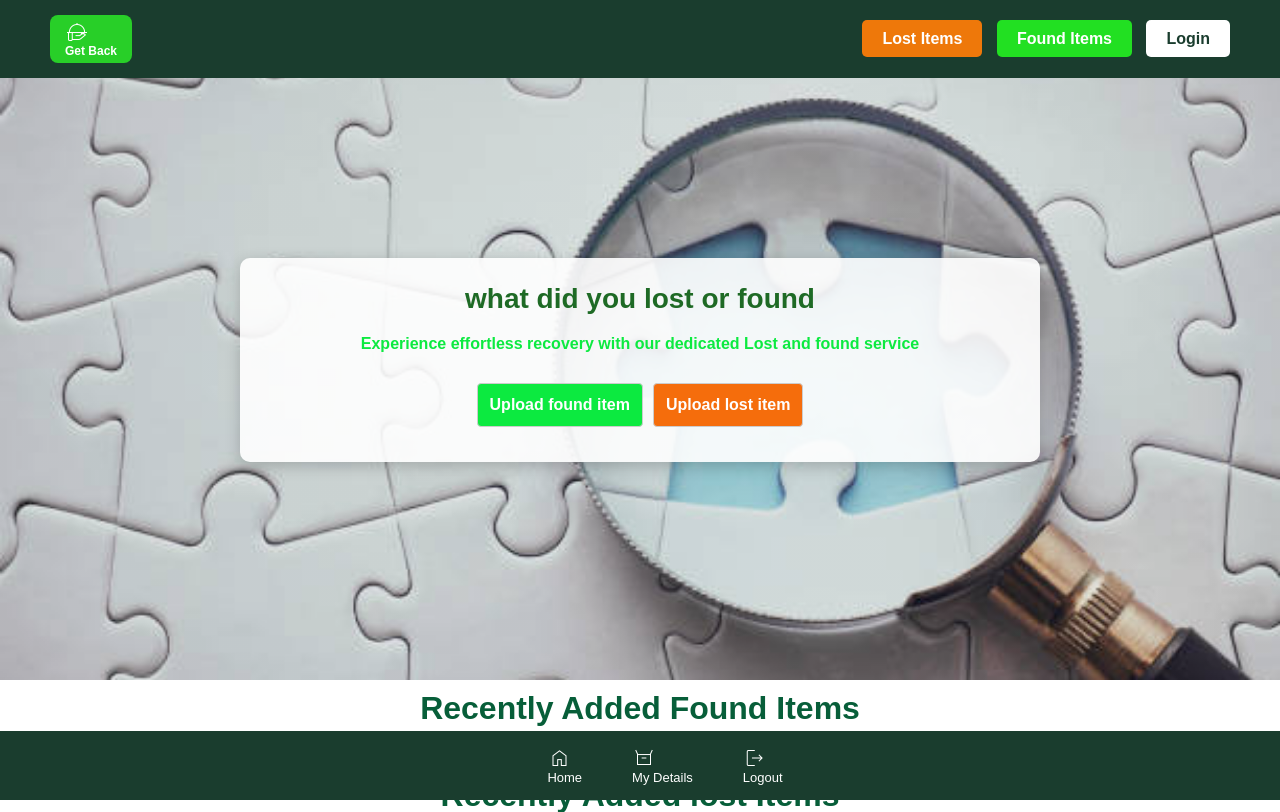
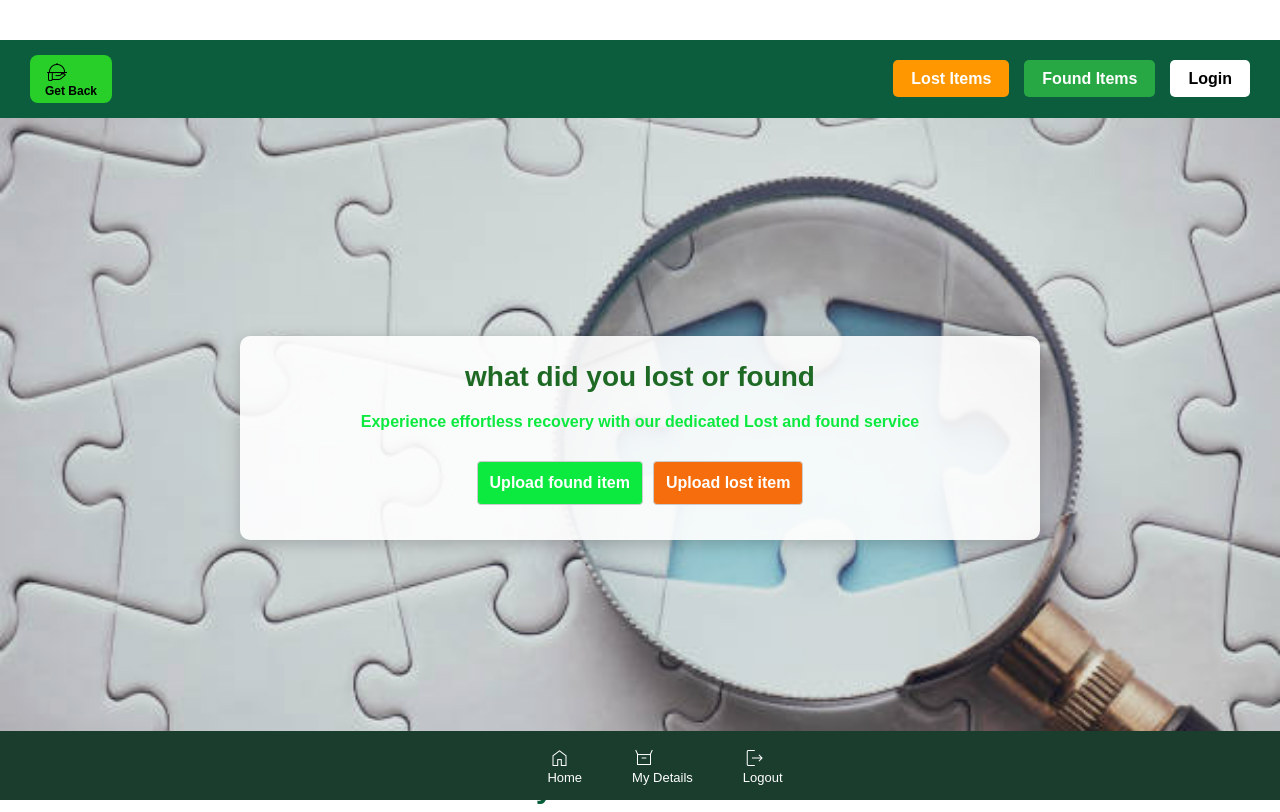
Before and after one commit to nublakp/lost-and-found, a Django app: page / in a window 1280 px wide. Shown: the top 812 px of the page. Run offline with Django 5.2, Linux system fonts and the light colour scheme; data that the repository does not hold is empty.

Commit message:
responsive navbar

```diff
--- a/lostfound/static/css/home.css
+++ b/lostfound/static/css/home.css
@@ -4,6 +4,90 @@
     padding: 0;
     box-sizing: border-box;
     font-family: Arial, sans-serif;
+}
+
+.navbar{
+    display:flex;
+    justify-content:space-between;
+    align-items:center;
+    background:#0b5d3d;
+    padding:15px 30px;
+}
+
+.logo img{
+    width:55px;
+}
+
+    .logo {
+    font-size: 12px;
+    font-weight: bold;
+    background-color: #28cf28;
+    padding: 5px 15px;
+    border-radius: 8px;
+    display: flex;
+    flex-direction: column;
+}
+
+.nav-links{
+    display:flex;
+    list-style:none;
+    gap:15px;
+}
+
+.nav-links a{
+    text-decoration:none;
+    color:white;
+    padding:10px 18px;
+    border-radius:5px;
+    font-weight:bold;
+}
+
+.lost-btn{
+    background:#ff9800;
+}
+
+.found-btn{
+    background:#28a745;
+}
+
+.login-btn{
+    background:white;
+    color:black !important;
+}
+
+.menu-toggle{
+    display:none;
+    font-size:30px;
+    color:white;
+    cursor:pointer;
+}
+
+/* Mobile */
+@media(max-width:768px){
+
+    .menu-toggle{
+        display:block;
+    }
+
+    .nav-links{
+        display:none;
+        flex-direction:column;
+        position:absolute;
+        top:80px;
+        left:0;
+        width:100%;
+        background:#0b5d3d;
+        padding:20px 0;
+        text-align:center;
+    }
+
+    .nav-links.active{
+        display:flex;
+    }
+
+    .nav-links li{
+        margin:10px 0;
+    }
 }
 
 .material-symbols-outlined {
@@ -17,43 +101,7 @@
 
 body{padding-bottom: 60px;
 padding-top: 40px;}
-/* Header */
-header {
-    position: fixed;
-    top: 0;
-    left: 0;
-    width: 100%;
-    background-color: #1a3d2e; /* Dark green */
-    display: flex;
-    justify-content: space-between;
-    align-items: center;
-    padding: 15px 50px;
-    color: white;
-}
 
-.logo {
-    font-size: 12px;
-    font-weight: bold;
-    background-color: #28cf28;
-    padding: 5px 15px;
-    border-radius: 8px;
-    display: flex;
-    flex-direction: column;
-}
-
-.btn {
-    padding: 10px 20px;
-    border: none;
-    border-radius: 5px;
-    cursor: pointer;
-    font-weight: bold;
-    margin-left: 10px;
-    text-decoration: none;
-}
-
-.btn-lost { background-color: #ee780a; color: white; }
-.btn-found { background-color: #22e022; color: white; }
-.btn-login { background-color: #fff; color: #1a3d2e; }
 
 /* Hero Section with Background Image */
 .hero {
--- a/lostfound/static/css/reportfound.css
+++ b/lostfound/static/css/reportfound.css
@@ -1,6 +1,7 @@
 body {
     font-family: 'Segoe UI', sans-serif;
-    background: linear-gradient(to right, #07825b, hsl(127, 84%, 53%));
+    /* background: linear-gradient(to right, #07825b, hsl(127, 84%, 53%)); */
+     background-color: rgb(211, 213, 215);
     margin: 0;
     padding-bottom: 70px;
 }
--- a/lostfound/static/js/home.js
+++ b/lostfound/static/js/home.js
@@ -9,3 +9,9 @@ function checkLogin() {
     }
     return true;
 }
+const menuToggle = document.getElementById("menu-toggle");
+const navLinks = document.getElementById("nav-links");
+
+menuToggle.addEventListener("click", function () {
+    navLinks.classList.toggle("active");
+});
--- a/lostfound/templates/base.html
+++ b/lostfound/templates/base.html
@@ -13,7 +13,7 @@
         <nav>
             <a href="{% url 'reportfound' %}" class="item found" onclick="return checkLogin()">Upload found item</a>
             <a href="{% url 'reportlost' %}"class="item lost" onclick="return checkLogin()">Upload lost item</a>
-            {% comment %} <a href="{% url 'home' %}" class="item home">Home</a> {% endcomment %}
+
         </nav>
     </header>
     <footer class="footer">
--- a/lostfound/templates/home.html
+++ b/lostfound/templates/home.html
@@ -10,16 +10,22 @@
     </head>
 <body>
 
-    <header>
-        <div class="logo"><span class="material-symbols-outlined">
-hand_meal
-</span>Get Back </div>
-        <nav>
-            <a href="{% url 'lost_items' %}" class="btn btn-lost">Lost Items</a>
-            <a href="{% url 'found_items' %}" class="btn btn-found">Found Items</a>
-            <a href="{% url 'login' %}" class="btn btn-login">Login</a>
-        </nav>
-    </header>
+    <nav class="navbar">
+
+    <div class="logo"><span class="material-symbols-outlined">
+         hand_meal</span>Get Back </div>
+    </div>
+
+    <div class="menu-toggle" id="menu-toggle">
+        &#9776;
+    </div>
+
+    <ul class="nav-links" id="nav-links">
+        <li><a href="{% url 'lost_items' %}" class="lost-btn">Lost Items</a></li>
+        <li><a href="{% url 'found_items' %}" class="found-btn">Found Items</a></li>
+        <li><a href="{% url 'login' %}" class="login-btn">Login</a></li>
+    </ul>
+</nav>
 
     <section class="hero">
         <div class="container">
--- a/lostfound/templates/reportlost.html
+++ b/lostfound/templates/reportlost.html
@@ -41,7 +41,7 @@
             <input type="file" name="image">
         </div>
 
-        <button type="submit">Submit Report</button>
+        <button type="submit"><b>Submit Report</b></button>
     </form>
 </div>
 
```
Also changed, not shown: lostfound/static/css/reportlost.css (+6 -5 lines).
